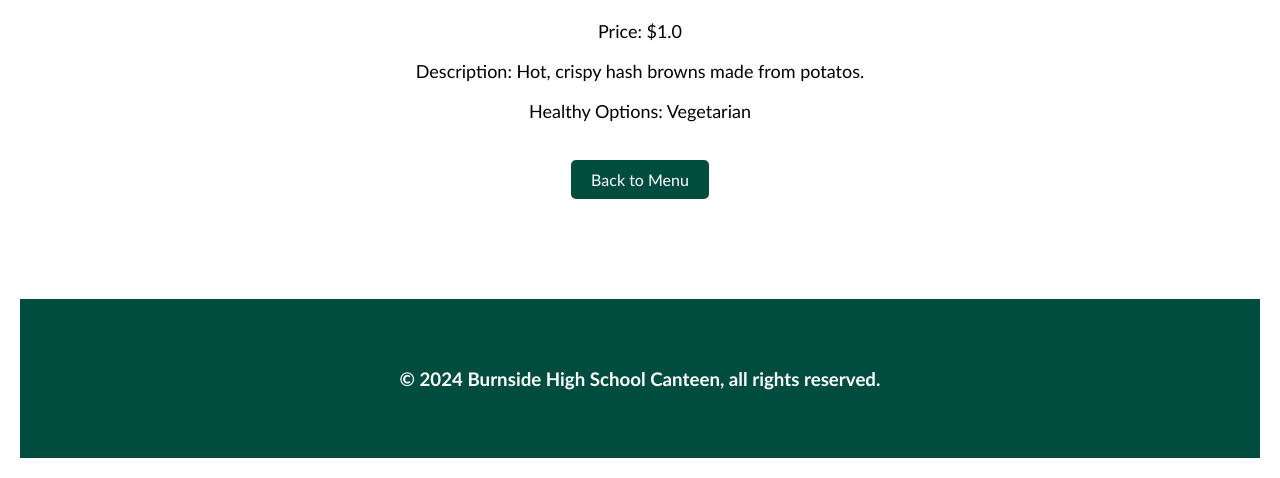
After one commit to Wilson-Tong-BHS/Canteen_App, a Flask app: page /item/1 in a window 1280 px wide. The commit adds this page. Shown: the part 520-998 px from the top of the page. Run offline with Flask 3, Linux system fonts and the light colour scheme; data comes from the database, SQL or seed files in the repository.

Commit message:
Added comments, fixed bugs, and added description for specific items

```diff
--- a/Templates/header.html
+++ /dev/null
@@ -1,4 +0,0 @@
-<div class="hero-image">
-            <h1>Burnside High School Canteen</h1>
-            <a href="/"><img src="/static/Images/BHS.png" alt="Burnside_High_School_Logo"></a>
-        </div>
--- a/Templates/home.html
+++ b/Templates/home.html
@@ -22,5 +22,9 @@
             <a href="/menu#{{ category.id }}">{{ category.name }}</a>
         {% endfor %}
     </div>
+
+    <div class="footer">
+        <h3>&copy; 2024 Burnside High School Canteen, all rights reserved.</h3>
+    </div>
 </body>
 </html>
--- /dev/null
+++ b/Templates/item_detail.html
@@ -0,0 +1,63 @@
+<!DOCTYPE html>
+<html lang="en">
+<head>
+    <meta charset="UTF-8">
+    <meta name="viewport" content="width=device-width, initial-scale=1.0">
+    <title>Document</title>
+    <link rel="stylesheet" href="{{ url_for('static', filename='style.css') }}">
+    <style>
+        .item-detail {
+            text-align: center;
+            margin: 20px;
+        }
+        .item-detail img {
+            width: 400px;
+            height: 300px;
+            border-radius: 8px;
+        }
+        .item-detail h2 {
+            color: #004d40;
+        }
+        .item-detail p {
+            font-size: 18px;
+        }
+        .item-detail a {
+            display: inline-block;
+            margin-top: 20px;
+            padding: 10px 20px;
+            background-color: #004d40;
+            color: white;
+            text-decoration: none;
+            border-radius: 5px;
+        }
+        .item-detail a:hover {
+            background-color: #00695c;
+        }
+
+
+    </style>
+</head>
+<body>
+
+    <div class="hero-image">
+            <h1>Burnside High School Canteen</h1>
+            <a href="/"><img src="/static/Images/BHS.png" alt="Burnside_High_School_Logo"></a>
+    </div>
+
+    <div class="item-detail">
+        <h2>{{ item.name }}</h2>
+        <img src="{{ item.image_link }}" alt="{{ item.name }}">
+        <p>Price: ${{ item.price }}</p>
+        <p>Description: {{ item.description }}</p>
+        {% if item.healthy_options %}
+            <p>Healthy Options: {{ item.healthy_options }}</p>
+        {% else %}
+            <p>No healthy options available.</p>
+        {% endif %}
+        <a href="/menu#hot_food_every_day">Back to Menu</a>
+
+    <div class="footer">
+        <h3>&copy; 2024 Burnside High School Canteen, all rights reserved.</h3>
+    </div>
+</body>
+</html>
--- a/routes.py
+++ b/routes.py
@@ -1,70 +1,113 @@
 from flask import Flask, render_template
 import sqlite3
 
-#Creates Flask Application
+# Creates Flask Application
 app = Flask(__name__)
 
+
+# Function to get menu categories and items from the database
 def get_menu_data():
     conn = sqlite3.connect("food.db")
     conn.row_factory = sqlite3.Row
     cur = conn.cursor()
 
+    # Fetch all the food categories in the database
     cur.execute("SELECT DISTINCT category FROM menu_items")
     categories = cur.fetchall()
 
+    # fetch the menu items from each category
     menu = []
-    for f in categories:
-        category_name = f["category"]
-        cur.execute("SELECT name, price, image_link FROM menu_items WHERE category = ? ORDER by name ASC", (category_name,))
+    for cat in categories:
+        category_name = cat["category"]
+        cur.execute(
+            "SELECT id, name, price, image_link FROM menu_items "
+            "WHERE category = ? ORDER by name ASC",
+            (category_name,)
+        )
         items = cur.fetchall()
 
         # Convert each item from Row to dictionary
         menu_list = []
         for item in items:
             menu_list.append({
+                "id": item["id"],
                 "name": item["name"],
                 "price": item["price"],
                 "image_link": item["image_link"]
             })
-
+        # Changes category name to a valid name for HTML id
         menu.append({
-            "id": category_name.lower().replace(" ", "_").replace("(", "").replace(")", ""),
+            "id": (
+                category_name.lower()
+                .replace(" ", "_")
+                .replace("(", "")
+                .replace(")", "")
+            ),
+            # Display name for the category
             "name": category_name,
+            # Display menu items for the category
             "menu_items": menu_list
         })
-
     conn.close()
     return menu
 
+
+# Function to get detailed information about menu items
+def get_menu_info(item_id):
+    conn = sqlite3.connect("food.db")
+    conn.row_factory = sqlite3.Row
+    cur = conn.cursor()
+
+    # Gets detailed information about a specific menu item by id
+    cur.execute(
+        "SELECT f.image_link, f.name, f.price, f.description, "
+        "GROUP_CONCAT(ho.name, ',') AS healthy_options "
+        "FROM menu_items f "
+        "LEFT JOIN FoodHealthyOption fho ON f.id = fho.food_id "
+        "LEFT JOIN HealthyOption ho ON fho.health_id = ho.health_id "
+        "WHERE f.id = ? "
+        "GROUP BY f.id",
+        (item_id,)
+    )
+    menu_info = cur.fetchone()
+    conn.close()
+    return menu_info
+
+
+# Error handler for 404 errors
 @app.errorhandler(404)
 def http_error_handler(error):
     return render_template("404.html"), 404
 
+
+# Route for home page
 @app.route("/")
 def home():
     categories = get_menu_data()
     return render_template("home.html", categories=categories)
 
 
+# Route for menu page
 @app.route("/menu")
 def menu():
     categories = get_menu_data()
     return render_template("menu_scroll.html", categories=categories)
 
 
+# Route for item details page
+@app.route('/item/<int:item_id>')
+def item_detail(item_id):
+    try:
+        item = get_menu_info(item_id)
+        if item:
+            return render_template('item_detail.html', item=item)
+        else:
+            return render_template('404.html'), 404
+    # Catch OverflowError if item_id is too large
+    except OverflowError:
+        return render_template('404.html'), 404
 
 
-#Route to show all hot foods avaiable in food database.
-@app.route('/hot_food')
-def all_hot_food():
-    conn = sqlite3.connect('food.db')
-    cur = conn.cursor()
-    cur.execute('SELECT * FROM menu_items WHERE category="Hot Food (every day)"')
-    hot_food = cur.fetchall()
-    conn.close()
-    return render_template('menu.html', hot_food = hot_food)
-
-
-#Application to run Flask
+# Application to run Flask
 if __name__ == '__main__':
     app.run(debug=True)
--- a/static/style.css
+++ b/static/style.css
@@ -75,11 +75,11 @@ h1 {
 }
 
 .footer{
-    background-color:white;
-    padding: 20px;
-    display: flex;
-    justify-content: space-around;
-    font-size: 0.9em;
+   background-color: #004d40;
+   color: white;
+   text-align: center;
+   margin-top: 100px;
+   padding: 50px;
 }
 
 /* Navigation bar */
@@ -88,7 +88,7 @@ nav {
     top: 0;
     left: 0;
     width: 100%;
-    background: #00695c;
+    background: #004d40;
     padding: 12px;
     text-align: center;
     z-index: 100;
@@ -96,7 +96,6 @@ nav {
 
 nav a {
     color: white;
-    text-decoration: none;
     margin: 0 12px;
     font-weight: 500;
     font-size: 0.8em;
@@ -107,7 +106,6 @@ nav a:hover, nav a.active {
     color: #f1c40f;
 }
 
-/* Section styling */
 section {
     min-height: 100vh;
     padding: 80px 20px 20px;
@@ -174,3 +172,9 @@ section h1 {
 .item:hover{
     transform: scale(1.05);
 }
+
+.search-bar {
+    width:80%;
+    text-align:right;
+    margin:16px 0 0 0;
+}
```
Also changed, not shown: Templates/menu_scroll.html (+32 -7 lines), food.db.
